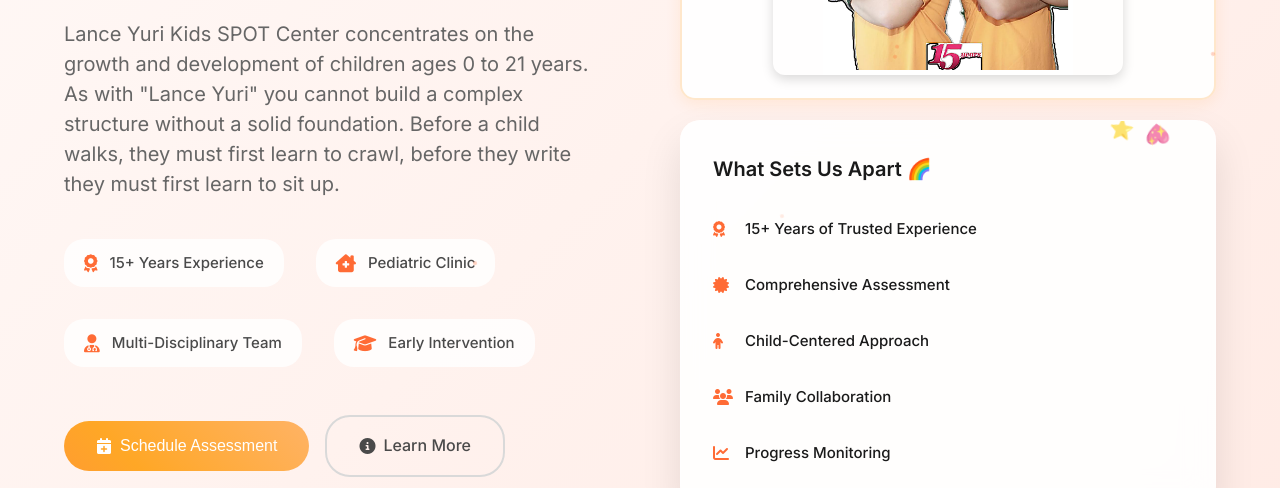
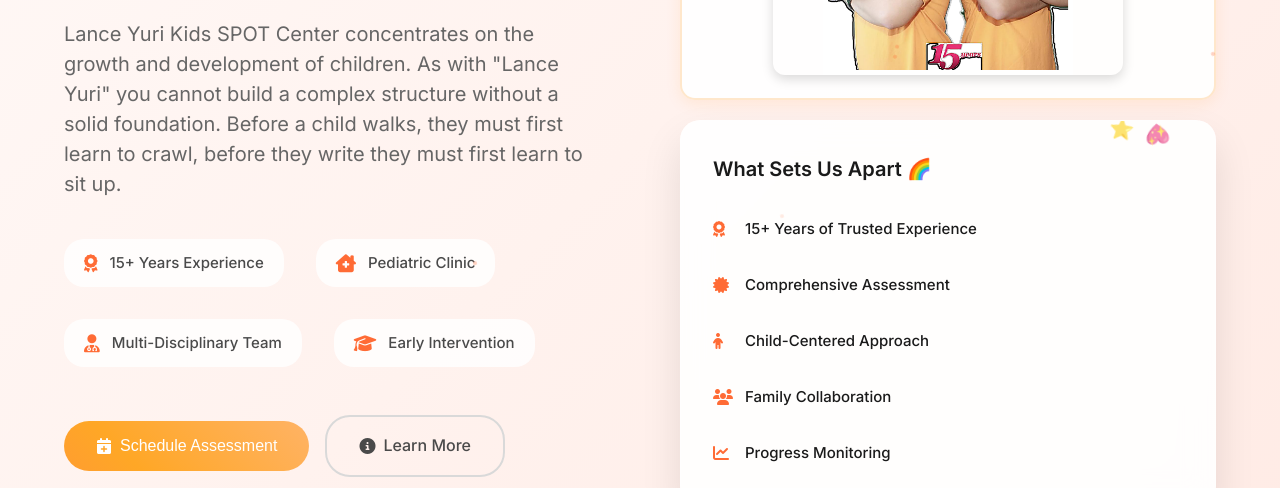
Before and after one commit to KennPulvera123/L-Y-NAGA, a plain HTML site: page index.html in a window 1280 px wide. Shown: the part 312-800 px from the top of the page. Drawn offline with Linux system fonts and the light colour scheme.

Commit message:
Remove age reference from hero subtitle

```diff
--- a/index.html
+++ b/index.html
@@ -78,7 +78,7 @@
                         <span class="colorful-text">Special Needs</span>
                         <span class="title-emoji">🌟</span>
                     </h1>
-                    <p class="hero-subtitle">Lance Yuri Kids SPOT Center concentrates on the growth and development of children ages 0 to 21 years. As with "Lance Yuri" you cannot build a complex structure without a solid foundation. Before a child walks, they must first learn to crawl, before they write they must first learn to sit up.</p>
+                    <p class="hero-subtitle">Lance Yuri Kids SPOT Center concentrates on the growth and development of children. As with "Lance Yuri" you cannot build a complex structure without a solid foundation. Before a child walks, they must first learn to crawl, before they write they must first learn to sit up.</p>
 
                     <div class="hero-features">
                         <div class="hero-feature magic-card">
```
